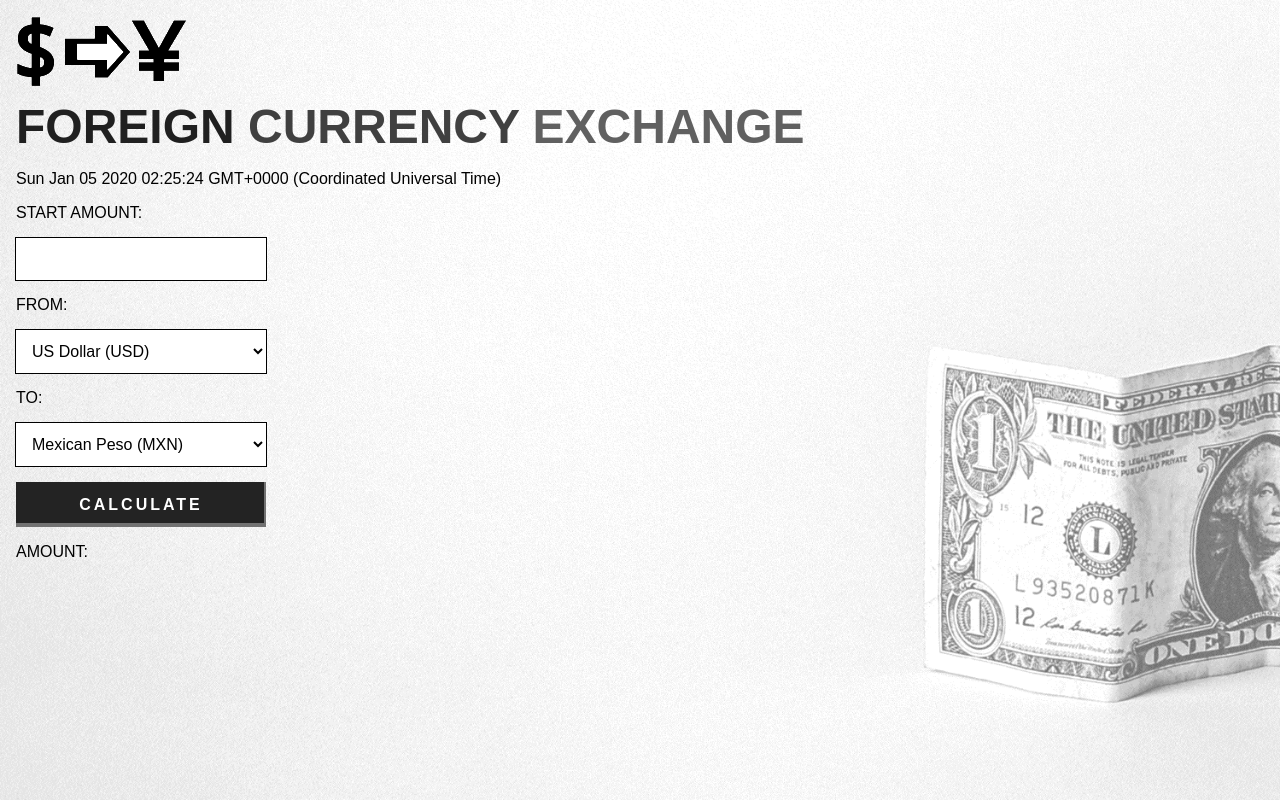
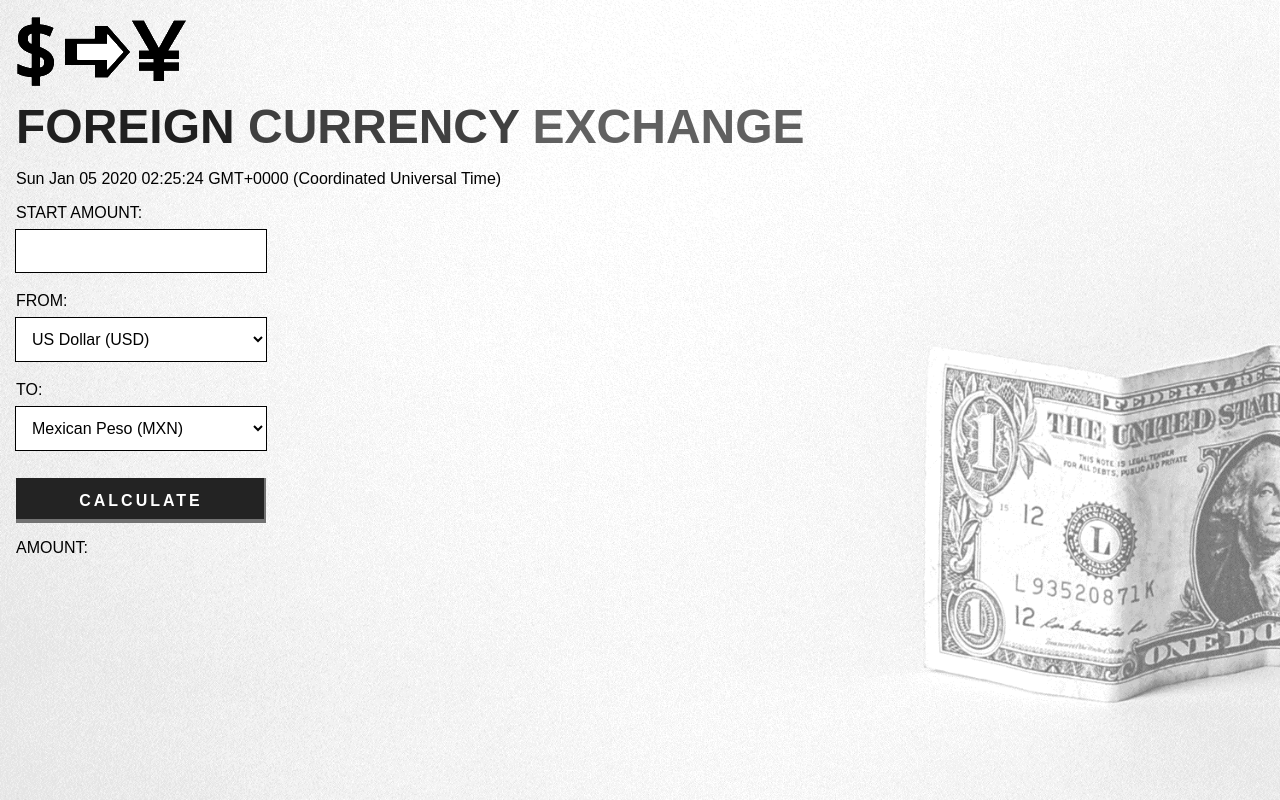
Before and after one commit to brandon-wallace/foreigncurrencyexchange, a Flask app: page / in a window 1280 px wide. Run offline with Flask 2, Linux system fonts and the light colour scheme; data that the repository does not hold is empty.

Commit message:
Improved styling

```diff
--- a/application/static/css/style.css
+++ b/application/static/css/style.css
@@ -45,7 +45,7 @@ article {
 
 label {
     display: block;
-    margin-bottom: 1rem;
+    margin-bottom: .5rem;
 }
 
 .form__field {
@@ -54,7 +54,7 @@ label {
     outline: 1px;
     padding: .75rem;
     font-size: 1rem;
-    margin-bottom: 1rem;
+    margin-bottom: 1.25rem;
     outline-style: solid;
     -webkit-box-sizing: border-box;
             box-sizing: border-box;
@@ -85,6 +85,7 @@ option {
     cursor: pointer;
     font-size: 1rem;
     font-weight: bold;
+    margin-top: .5rem;
     letter-spacing: 3px;
     background-color: #232323;
     box-shadow: inset -2px -4px 0 #727272;
```
